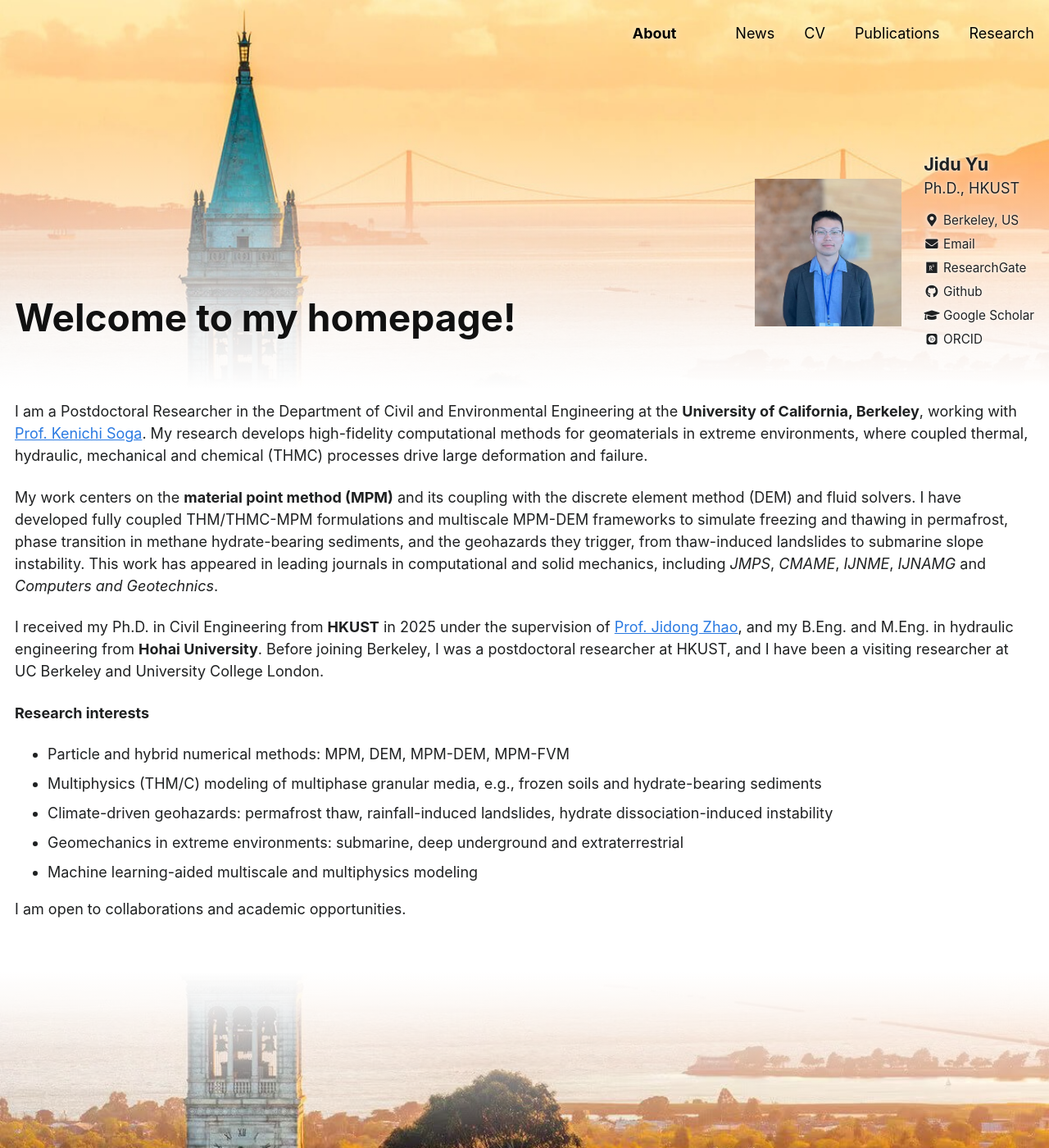
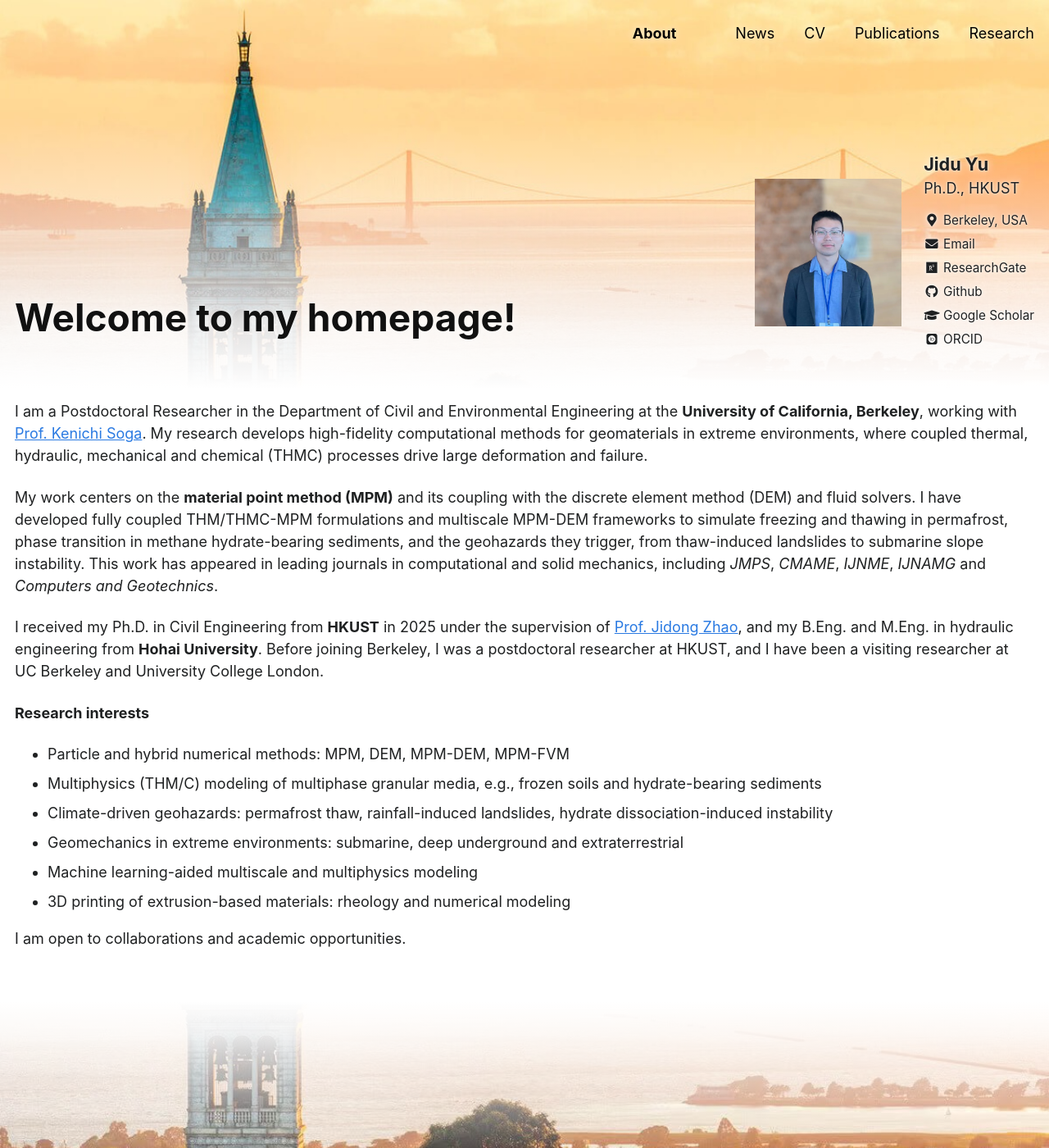
Before and after one commit to yujidu/yujidu.github.io, a Jekyll site: the page built from _pages/aboutme.md, in a window 1280 px wide and 1400 px high. Shown: the whole window at 82% size. Built offline with Jekyll 4.4.1, drawn with Linux system fonts in a browser that asks for light colours; some web fonts are replaced.

Commit message:
Location Berkeley, USA; add 3D printing research interest
Co-Authored-By: Claude Opus 5.5 <noreply@anthropic.com>
Claude-Session: https://claude.ai/code/session_01CtadbDehUMWbEMdjGRSUo3

```diff
--- a/_config.yml
+++ b/_config.yml
@@ -85,7 +85,7 @@ author:
   name             : "Jidu Yu"
   avatar           : "Jidu_photo.jpg"
   bio              : "Ph.D., HKUST"
-  location         : "Berkeley, US"
+  location         : "Berkeley, USA"
   employer         :
   pubmed           : #
   googlescholar    : "https://scholar.google.com/citations?user=AgtKCIIAAAAJ&hl=zh-CN"
--- a/_pages/aboutme.md
+++ b/_pages/aboutme.md
@@ -22,6 +22,7 @@ I received my Ph.D. in Civil Engineering from **HKUST** in 2025 under the superv
 * Climate-driven geohazards: permafrost thaw, rainfall-induced landslides, hydrate dissociation-induced instability
 * Geomechanics in extreme environments: submarine, deep underground and extraterrestrial
 * Machine learning-aided multiscale and multiphysics modeling
+* 3D printing of extrusion-based materials: rheology and numerical modeling
 
 I am open to collaborations and academic opportunities.
 
```
